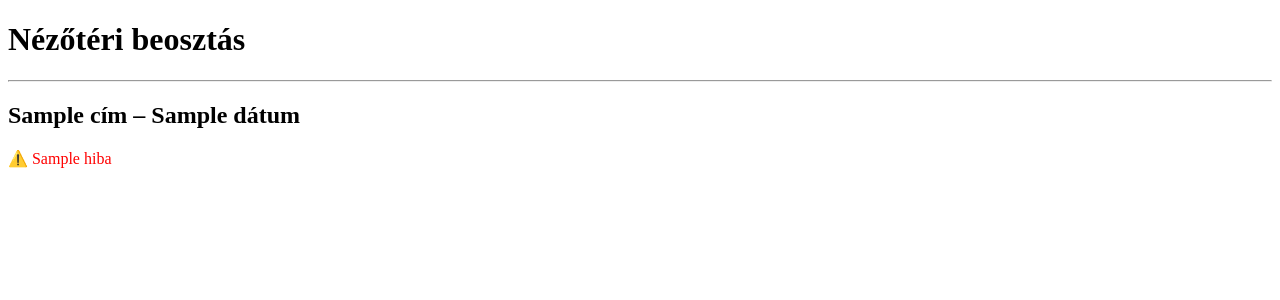
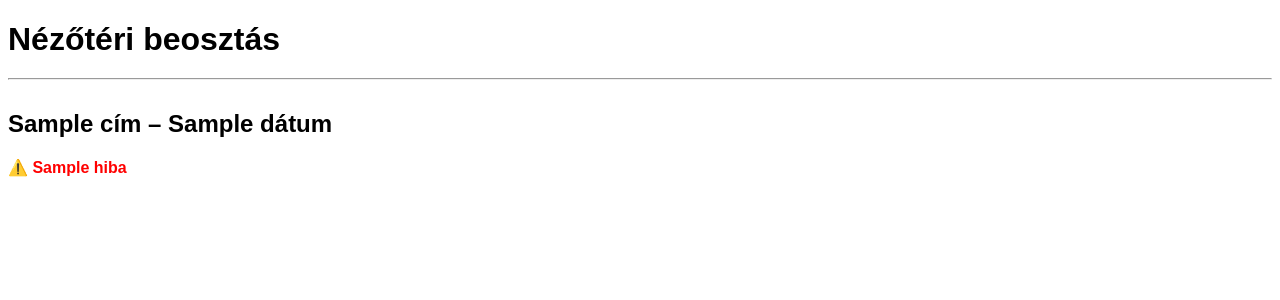
Before and after one commit to szid2006/nezoteres_beosztas7.0, a Flask app: template templates/schedule.html in a window 1280 px wide. Shown: the top 300 px of the page. Run offline with Flask 3, Linux system fonts and the light colour scheme; the template is opened without the code that fills it: most values are stand-ins (such as "Sample title", 1, 10 or a date in 2020).

Commit message:
Update schedule.html

```diff
--- a/templates/schedule.html
+++ b/templates/schedule.html
@@ -1,8 +1,38 @@
 <!DOCTYPE html>
-<html>
+<html lang="hu">
 <head>
     <meta charset="UTF-8">
-    <title>Beosztás</title>
+    <title>Nézőtéri beosztás</title>
+    <style>
+        body {
+            font-family: Arial, sans-serif;
+        }
+        h1 {
+            margin-bottom: 20px;
+        }
+        h2 {
+            margin-top: 30px;
+        }
+        ul {
+            margin-top: 5px;
+            margin-bottom: 15px;
+        }
+        li {
+            line-height: 1.6;
+        }
+        .ek {
+            color: red;
+            font-weight: bold;
+        }
+        .icon {
+            margin-left: 6px;
+            cursor: help;
+        }
+        .warning {
+            color: red;
+            font-weight: bold;
+        }
+    </style>
 </head>
 <body>
 
@@ -13,24 +43,38 @@
     <h2>{{ show.cím }} – {{ show.dátum }}</h2>
 
     {% if show.hiba %}
-        <p style="color:red;">⚠️ {{ show.hiba }}</p>
+        <p class="warning">⚠️ {{ show.hiba }}</p>
     {% else %}
+
         {% for s in show.szerepek %}
             <strong>{{ s.szerep }}</strong>
             {% if s.kiosztott|length < s.kért %}
-                <span style="color:red;">
+                <span class="warning">
                     ({{ s.kiosztott|length }}/{{ s.kért }})
                 </span>
             {% endif %}
+
             <ul>
                 {% for d in s.kiosztott %}
-                    {% set w = workers | selectattr("név", "equalto", d) | first %}
-                    <li style="{% if w and w.ÉK == 'igen' %}color:red;{% endif %}">
-                        {{ d }}{% if w and w.ÉK == 'igen' %} (ÉK){% endif %}
+                    {% set w = workers | selectattr("név", "equalto", d.név) | first %}
+                    <li>
+                        <span class="{% if w and w.ÉK == 'igen' %}ek{% endif %}">
+                            {{ d.név }}
+                            {% if w and w.ÉK == 'igen' %}
+                                (ÉK)
+                            {% endif %}
+                        </span>
+
+                        {% if d.watched %}
+                            <span class="icon" title="Meg akarta nézni ezt az előadást">
+                                👁️
+                            </span>
+                        {% endif %}
                     </li>
                 {% endfor %}
             </ul>
         {% endfor %}
+
     {% endif %}
 {% endfor %}
 
```
